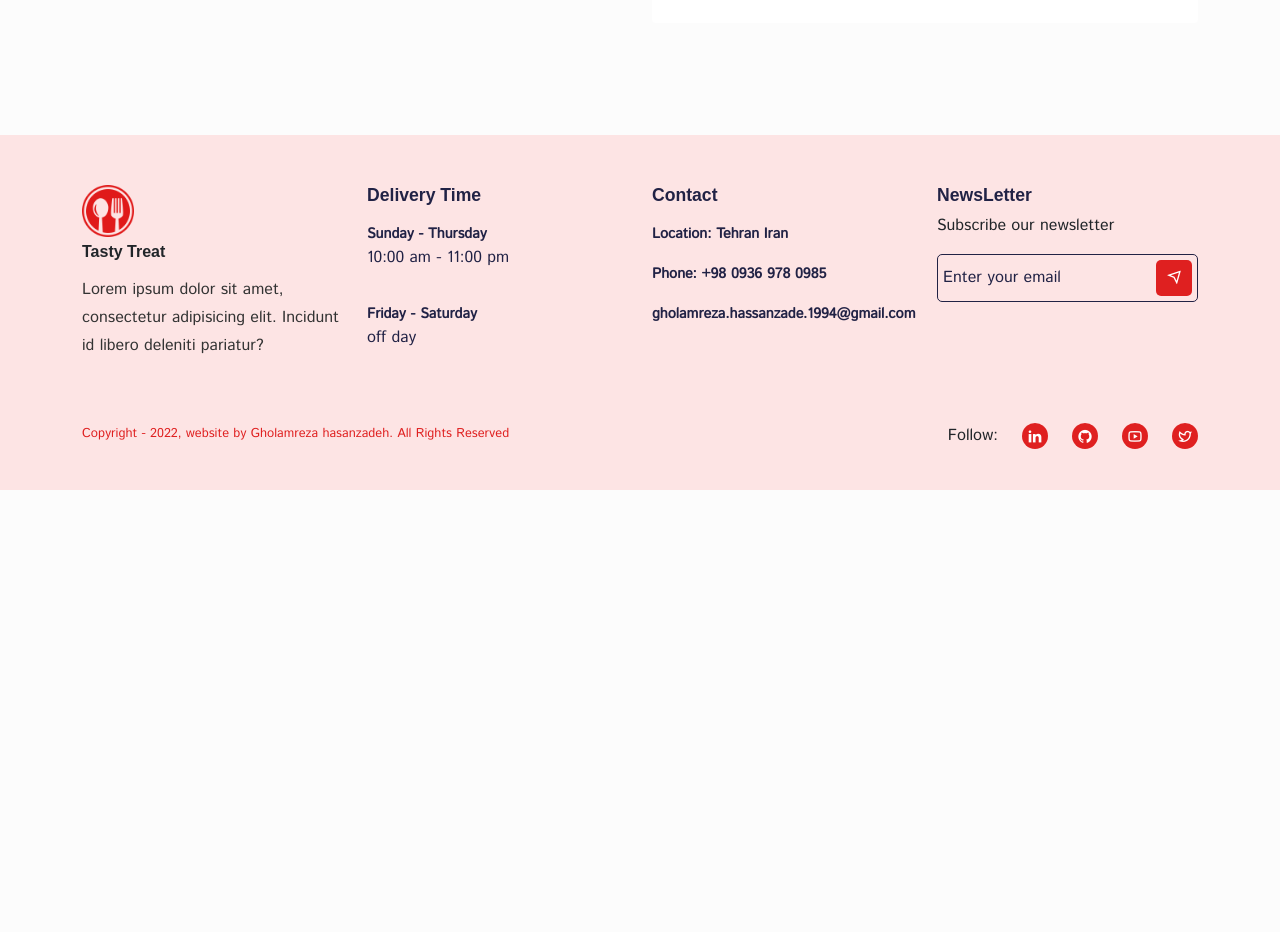
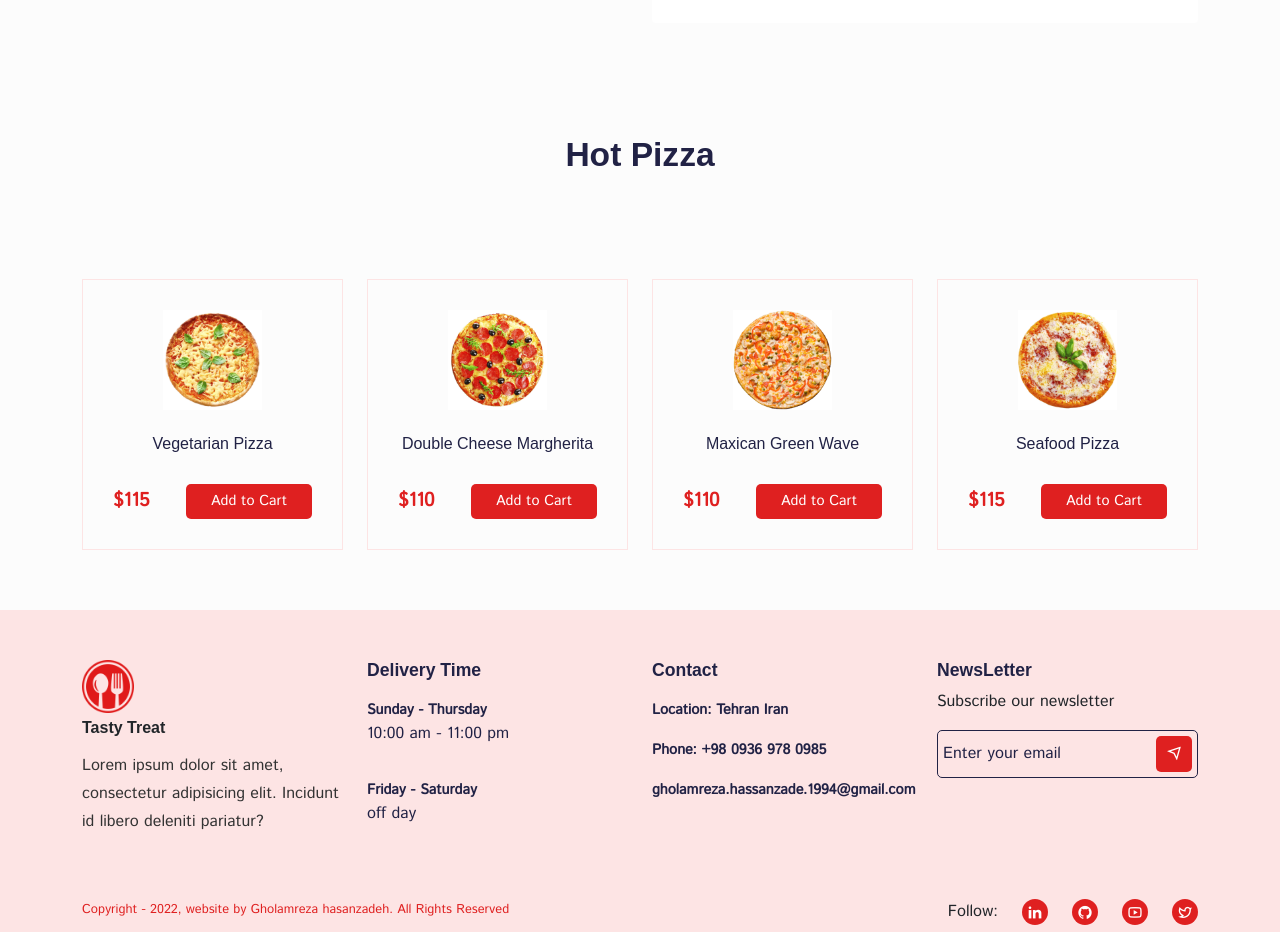
Before and after one commit to gholamreza-hasnzade/Reactjs-food-App-redux-toolkit, a React (Create React App) app: page /home in a window 1280 px wide. Shown: the part 3640-4572 px from the top of the page. Before the commit the page ends 4130 px from the top, so only its background shows below. Built offline with nearby package versions, Linux system fonts and the light colour scheme; a web font is replaced by a local one.

Commit message:
[hotfixed] hot pizza

```diff
--- a/src/pages/home/Home.jsx
+++ b/src/pages/home/Home.jsx
@@ -30,6 +30,14 @@ const featureData = [
 const Home = () => {
   const [category, setCategory] = useState("ALL");
   const [allProduts, setAllProducts] = useState(products);
+
+  const [hotPizza, setHotPizza] = useState([]);
+
+  useEffect(() => {
+    const filterdPizza = products.filter((item) => item.category === "Pizza");
+    const slicePizza = filterdPizza.slice(0, 4);
+    setHotPizza(slicePizza);
+  }, []);
 
   useEffect(() => {
     if (category === "ALL") {
@@ -223,7 +231,9 @@ const Home = () => {
             </Col>
             <Col lg="6" md="6">
               <div className="why__tasty--treat">
-                <h2 className="tasty__treat--title mb-4">Why <span>Tasty Treat?</span></h2>
+                <h2 className="tasty__treat--title mb-4">
+                  Why <span>Tasty Treat?</span>
+                </h2>
 
                 <p className="why__tasty--desc">
                   Lorem ipsum dolor sit amet consectetur adipisicing elit.
@@ -245,7 +255,7 @@ const Home = () => {
                   </ListGroupItem>
 
                   <ListGroupItem className="border-0 ps-0">
-                    <p  className="choose__us-title d-flex align-items-center gap-2">
+                    <p className="choose__us-title d-flex align-items-center gap-2">
                       <i className="ri-checkbox-circle-line"></i>
                       Quality support
                     </p>
@@ -271,6 +281,22 @@ const Home = () => {
           </Row>
         </Container>
       </section>
+
+      <section className="pt-0">
+        <Container>
+          <Row>
+            <Col lg="12" className="text-center mb-5">
+              <h2>Hot Pizza</h2>
+            </Col>
+
+            {hotPizza.map((item) => (
+              <Col lg="3" md="4" key={item.id} className="mt-5">
+                <ProductCard item={item} />
+              </Col>
+            ))}
+          </Row>
+        </Container>
+      </section>
     </Helmet>
   );
 };
```
Also changed, not shown: src/pages/home/home.css (line endings or trailing spaces).
